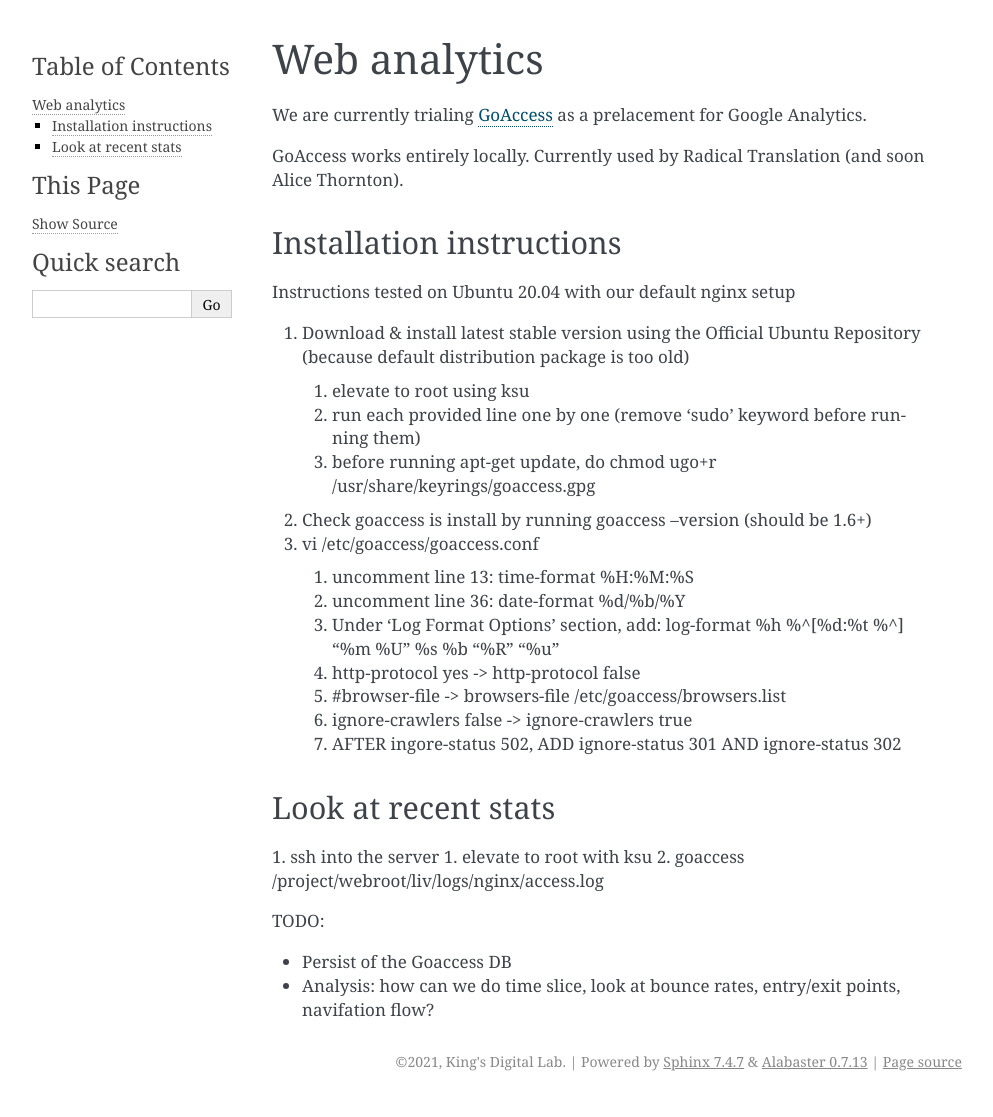
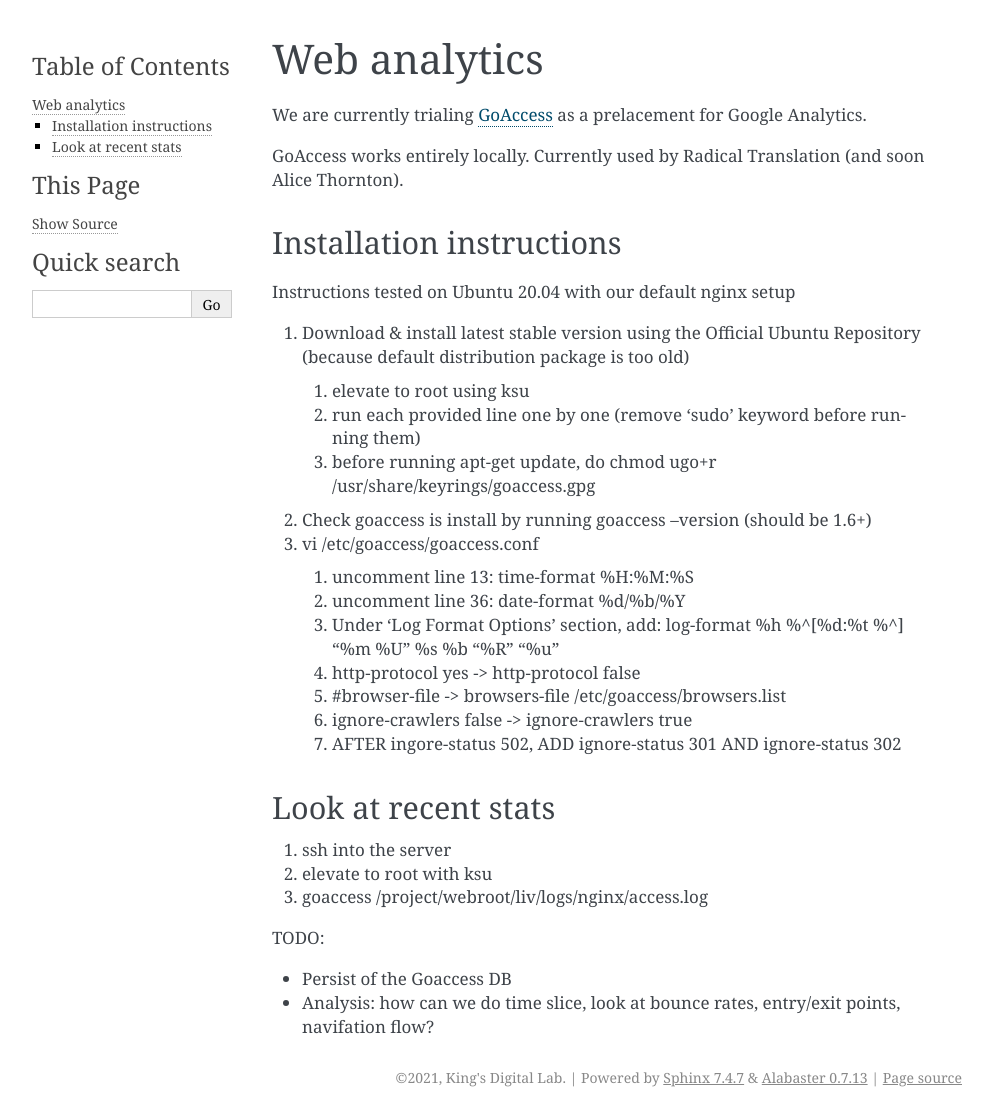
Before and after one commit to kingsdigitallab/reusable-components, a Sphinx documentation site: the page built from docs/reference/web-analytics.rst, in a window 1280 px wide. Shown: the whole page, without its empty margins (148-1141 px from the left). Built offline with Sphinx 7.4.7, drawn with Linux system fonts in a browser that asks for light colours.

Commit message:
Update web-analytics.rst

```diff
--- a/docs/reference/web-analytics.rst
+++ b/docs/reference/web-analytics.rst
@@ -30,9 +30,11 @@ Instructions tested on Ubuntu 20.04 with our default nginx setup
 Look at recent stats
 --------------------
 
+
 1. ssh into the server
-1. elevate to root with ksu
-2. goaccess /project/webroot/liv/logs/nginx/access.log
+2. elevate to root with ksu
+3. goaccess /project/webroot/liv/logs/nginx/access.log
+
 
 TODO:
 
```
